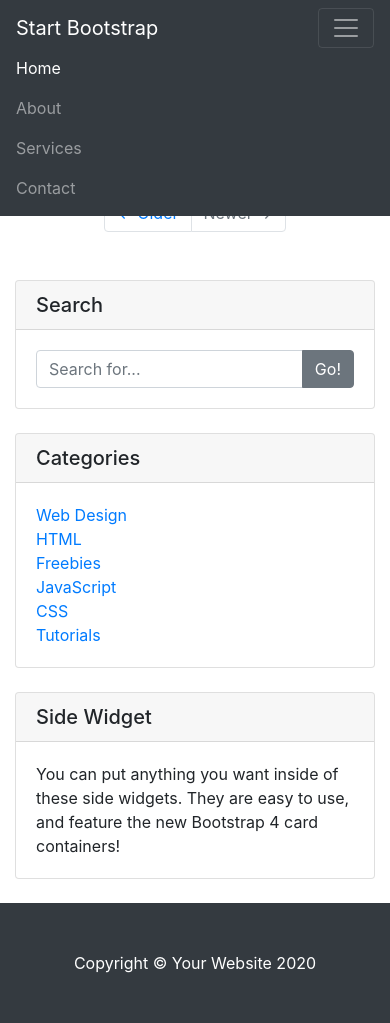
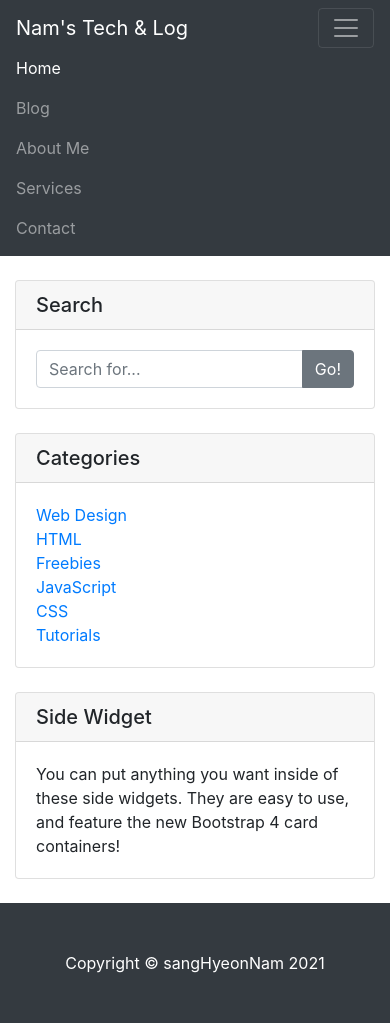
Before and after one commit to namsanghyoun/djangoFirst, a Django app: page /myApp/ in a window 390 px wide, after a click that opens the changed part. Run offline with Django 3.2, Linux system fonts and the light colour scheme; data that the repository does not hold is empty; some libraries are stand-ins or nearby versions.

Commit message:
네비게이션 바와 푸터 모듈화하기

```diff
--- a/myApp/templates/myApp/base.html
+++ b/myApp/templates/myApp/base.html
@@ -20,33 +20,7 @@
 
 <body>
 
-  <!-- Navigation -->
-  <nav class="navbar navbar-expand-lg navbar-dark bg-dark fixed-top">
-    <div class="container">
-      <a class="navbar-brand" href="#">Start Bootstrap</a>
-      <button class="navbar-toggler" type="button" data-toggle="collapse" data-target="#navbarResponsive" aria-controls="navbarResponsive" aria-expanded="false" aria-label="Toggle navigation">
-        <span class="navbar-toggler-icon"></span>
-      </button>
-      <div class="collapse navbar-collapse" id="navbarResponsive">
-        <ul class="navbar-nav ml-auto">
-          <li class="nav-item active">
-            <a class="nav-link" href="#">Home
-              <span class="sr-only">(current)</span>
-            </a>
-          </li>
-          <li class="nav-item">
-            <a class="nav-link" href="#">About</a>
-          </li>
-          <li class="nav-item">
-            <a class="nav-link" href="#">Services</a>
-          </li>
-          <li class="nav-item">
-            <a class="nav-link" href="#">Contact</a>
-          </li>
-        </ul>
-      </div>
-    </div>
-  </nav>
+{% include 'myApp/navbar.html' %}
 
   <!-- Page Content -->
   <div class="container">
@@ -126,13 +100,7 @@
   </div>
   <!-- /.container -->
 
-  <!-- Footer -->
-  <footer class="py-5 bg-dark">
-    <div class="container">
-      <p class="m-0 text-center text-white">Copyright &copy; Your Website 2020</p>
-    </div>
-    <!-- /.container -->
-  </footer>
+{% include 'myApp/footer.html' %}
 
 <script src="https://code.jquery.com/jquery-3.4.1.slim.min.js"
         integrity="sha384-J6qa4849blE2+poT4WnyKhv5vZF5SrPo0iEjwBvKU7imGFAV0wwj1yYfoRSJoZ+n"
--- /dev/null
+++ b/myApp/templates/myApp/footer.html
@@ -0,0 +1,9 @@
+  <!-- Footer -->
+  <footer class="py-5 bg-dark">
+    <div class="container">
+      <p class="m-0 text-center text-white">
+          Copyright &copy; sangHyeonNam 2021
+      </p>
+    </div>
+    <!-- /.container -->
+  </footer>
--- /dev/null
+++ b/myApp/templates/myApp/navbar.html
@@ -0,0 +1,86 @@
+<!DOCTYPE html>
+{% load static %}
+<html lang="ko">
+<head>
+  <meta charset="utf-8">
+  <meta name="viewport" content="width=device-width, initial-scale=1, shrink-to-fit=no">
+  <meta name="description" content="">
+  <meta name="author" content="">
+
+  <title>{% block head_title %}myApp{% endblock %}</title>
+
+  <!-- Bootstrap core CSS -->
+  <link href="{% static 'myApp/bootstrap/bootstrap.min.css' %}" rel="stylesheet">
+
+  <!-- Custom styles for this template -->
+  <link href="{% static 'myApp/css/blog.css' %}" rel="stylesheet" media="screen">
+  <!-- Font Awesome kitCode -->
+  <script src="https://kit.fontawesome.com/bcac231a9e.js" crossorigin="anonymous"></script>
+</head>
+
+<body>
+  <!-- Navigation -->
+  <nav class="navbar navbar-expand-lg navbar-dark bg-dark fixed-top">
+    <div class="container">
+      <a class="navbar-brand" href="/">Nam's Tech & Log</a>
+      <button class="navbar-toggler" type="button" data-toggle="collapse" data-target="#navbarResponsive"
+              aria-controls="navbarResponsive" aria-expanded="false" aria-label="Toggle navigation">
+        <span class="navbar-toggler-icon"></span>
+      </button>
+      <div class="collapse navbar-collapse" id="navbarResponsive">
+        <ul class="navbar-nav ml-auto">
+          <li class="nav-item active">
+            <a class="nav-link" href="/">Home</a>
+          </li>
+          <li class="nav-item">
+            <a class="nav-link" href="/blog/">Blog</a>
+          </li>
+          <li class="nav-item">
+            <a class="nav-link" href="/about_me/">About Me</a>
+          </li>
+          <li class="nav-item">
+            <a class="nav-link" href="#">Services</a>
+          </li>
+          <li class="nav-item">
+            <a class="nav-link" href="#">Contact</a>
+          </li>
+        </ul>
+      </div>
+    </div>
+  </nav>
+
+<!-- Modal -->
+<div class="modal fade" id="loginModal" tabindex="-1" role="dialog"
+     aria-labelledby="logIneModalLabel" aria-hidden="true">
+    <div class="modal-dialog" role="document">
+        <div class="modal-dialog" role="document">
+            <div class="modal-content">
+                <div class="modal-header">
+                    <h5 class="modal-title" id="loginModalLabel">
+                        <i class="fas fa-sign-in-alt"></i>&nbsp&nbsp Log In
+                    </h5>
+                    <button type="button" class="close" data-dismiss="modal" aria-label="Close">
+                        <span aria-hidden="true">&times;</span>
+                    </button>
+                </div>
+                <div class="modal-body">
+                    <div class="col-md-6">
+                        <button type="button" class="btn btn-outline-dark btn-block btn-sm">
+                            <i class="fab fa-google"></i>&nbsp&nbsp Log in with Google
+                        </button>
+                        <button type="button" class="btn btn-outline-dark btn-block btn-sm">
+                            <i class="far fa-envelope"></i>&nbsp&nbsp Log in with E-mail
+                        </button>
+                        <button type="button" class="btn btn-outline-dark btn-block btn-sm">
+                            <i class="far fa-envelope"></i>&nbsp&nbsp Sign Up with Google
+                        </button>
+                    </div>
+                </div>
+                <div class="modal-footer">
+                    <button type="button" class="btn btn-secondary" data-dismiss="modal">Close</button>
+                    <button type="button" class="btn btn-primary">Save changes</button>
+                </div>
+            </div>
+        </div>
+    </div>
+</div>
```
Also changed, not shown: myApp/tests.py (+25 -6 lines).
